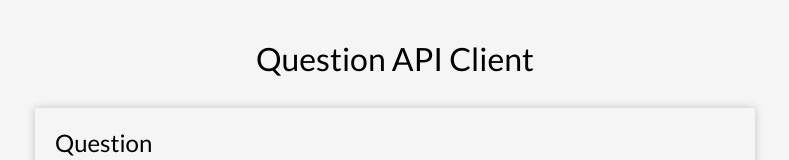
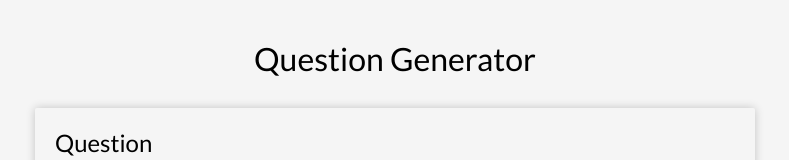
Before and after one commit to JayHales/Question-Builder, a website: page src/client/index.html in a window 1280 px wide. Shown: the top 160 px of the page, without its empty margins (245-1034 px from the left). Drawn offline with Linux system fonts and the light colour scheme; no server answers.

Commit message:
Made title and heading more user friendly.

```diff
--- a/src/client/index.html
+++ b/src/client/index.html
@@ -9,11 +9,11 @@
     <link rel="preconnect" href="https://fonts.googleapis.com">
     <link rel="preconnect" href="https://fonts.gstatic.com" crossorigin>
     <link href="https://fonts.googleapis.com/css2?family=Lato:wght@400;700&display=swap" rel="stylesheet">
-    <title>Question API Client</title>
+    <title>Question Generator</title>
 </head>
 <body>
     <br>
-    <h1>Question API Client</h1>
+    <h1>Question Generator</h1>
     <div id="question-container" class="container">
         <h2>Question</h2>
         <p id="question-name">Please select a topic.</p>
```
